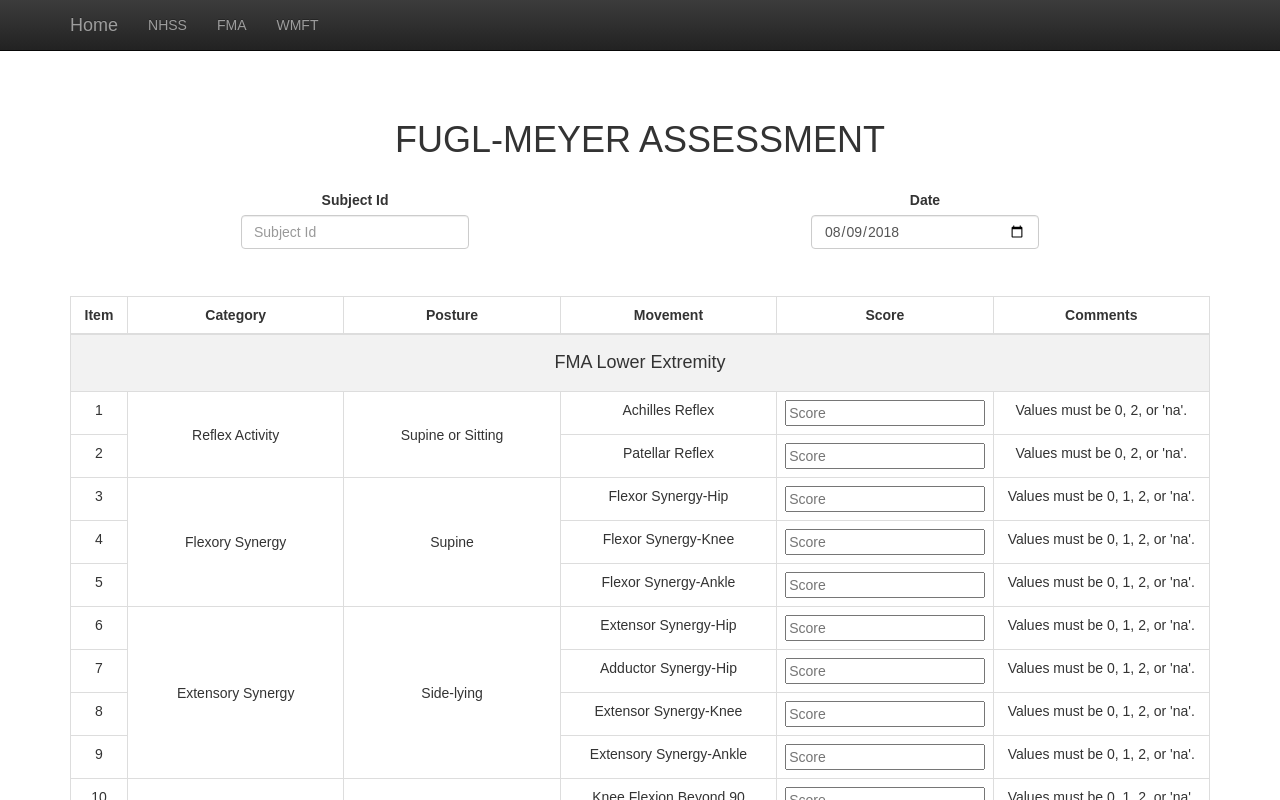
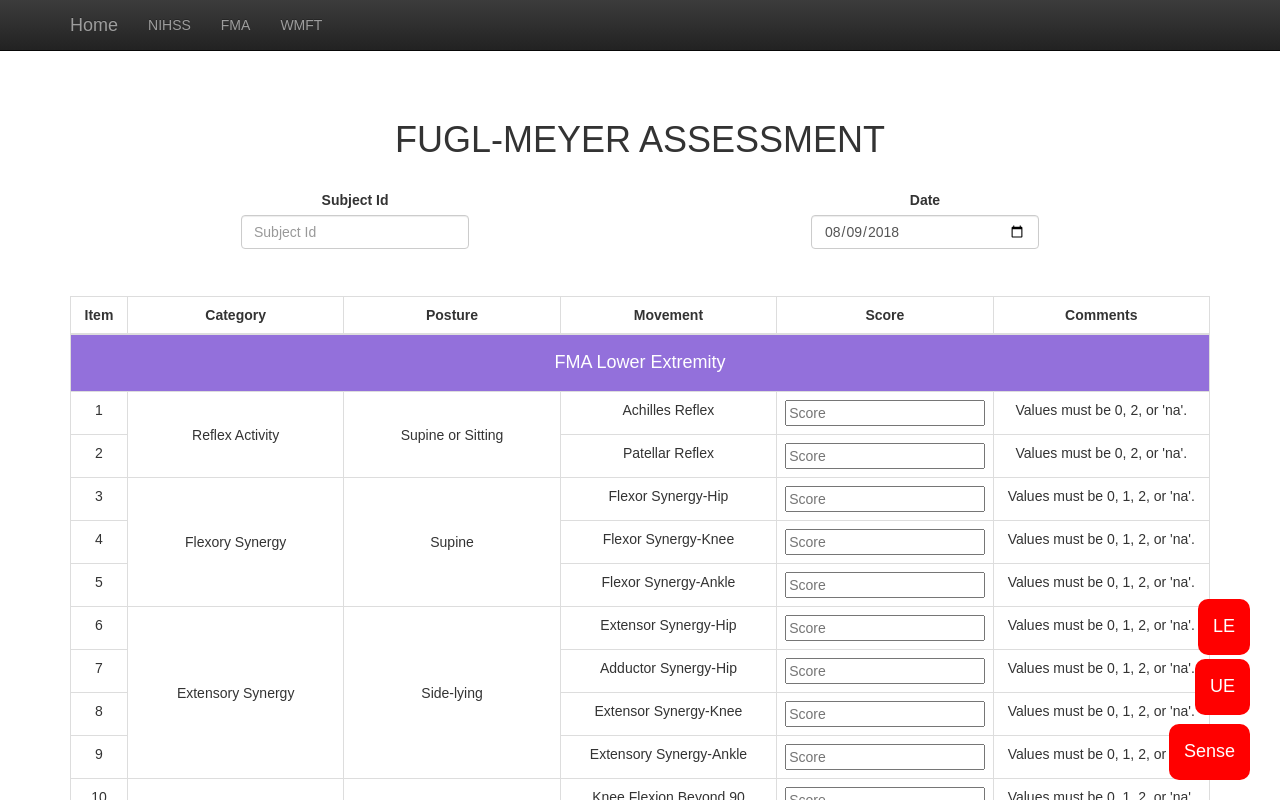
Before and after one commit to npnl/ScoreAssesmentWebForms, a React (Create React App) app: page /ScoreAssessmentWebForms/FmaInputForm in a window 1280 px wide. Shown: the top 800 px of the page. Built offline with nearby package versions, Linux system fonts and the light colour scheme.

Commit message:
Add navigational buttons and smooth scrolling

```diff
--- a/package.json
+++ b/package.json
@@ -6,6 +6,7 @@
   "dependencies": {
     "bootstrap": "^3.3.7",
     "react": "^16.4.2",
+    "react-anchor-link-smooth-scroll": "^1.0.11",
     "react-bootstrap": "^0.32.1",
     "react-csv": "^1.0.14",
     "react-dom": "^16.4.2",
--- a/src/App.js
+++ b/src/App.js
@@ -22,7 +22,7 @@ class App extends Component {
 								</div>
 								<div id="navbar" className="collapse navbar-collapse">
 									<ul className="nav navbar-nav">
-										<li><Link to="/NhssInputForm">NHSS</Link></li>
+										<li><Link to="/NhssInputForm">NIHSS</Link></li>
 										<li><Link to="/FmaInputForm">FMA</Link></li>
 										{/* <li><Link to="/FmaUeInputForm">FMA UE</Link></li> */}
 										{/* <li><Link to="/FmaSenseInputForm">FMA Sense</Link></li> */}
--- a/src/components/FmaFormRow.js
+++ b/src/components/FmaFormRow.js
@@ -14,7 +14,8 @@ class FmaFormRow extends React.Component {
 			score_range: props.data.score_range,
 			comments: props.data.comments,
 			separator: props.data.separator,
-			rowspan: props.data.rowspan
+			rowspan: props.data.rowspan,
+			row_id: props.data.row_id
 		};
 
 		this.handleChange = this.handleChange.bind(this);
@@ -33,7 +34,7 @@ class FmaFormRow extends React.Component {
 		if (this.state.separator === true) {
 			row = (
 				<tr>
-					<td className="separator" colSpan={6}><h4>{this.state.category}</h4></td>
+					<td className="separator" id={this.state.row_id} colSpan={6}><h4>{this.state.category}</h4></td>
 				</tr>
 			);
 		}
--- a/src/components/FmaInputForm.js
+++ b/src/components/FmaInputForm.js
@@ -1,5 +1,7 @@
 // FmaInputForm.js
 import React from 'react';
+import ReactDOM from 'react-dom'
+import AnchorLink from 'react-anchor-link-smooth-scroll'
 import FmaFormRow from './FmaFormRow'
 import DownloadCSV from './DownloadCSV'
 
@@ -150,6 +152,10 @@ class FmaInputForm extends React.Component {
 
 		return(
 			<div className="container" style={{marginTop: 100 + 'px'}}>
+				<AnchorLink offset='0' href="#LE" id="btn-LE" title="LE">LE</AnchorLink>
+				<AnchorLink offset='0' href="#UE" id="btn-UE" title="UE">UE</AnchorLink>
+				<AnchorLink offset='0' href="#Sense" id="btn-Sense" title="Sense">Sense</AnchorLink>
+
 				<div className="form-title">
 					<h1>FUGL-MEYER ASSESSMENT {this.props.extremity}</h1>
 				</div>
--- a/src/components/Home.js
+++ b/src/components/Home.js
@@ -14,7 +14,7 @@ class Home extends React.Component {
 		return(
 			<div className="main-container">
 				<h1>Select a form type.</h1>
-				<h2><Link to="/NhssInputForm">NHSS</Link></h2>
+				<h2><Link to="/NhssInputForm">NIHSS</Link></h2>
 				<h2><Link to="/FmaInputForm">FMA</Link></h2>
 				<h2><Link to="/WmftInputForm">WMFT</Link></h2>
 			</div>);
--- a/src/components/NhssInputForm.js
+++ b/src/components/NhssInputForm.js
@@ -111,7 +111,7 @@ class NhssInputForm extends React.Component {
 		return(
 			<div className="container" style={{marginTop: 100 + 'px'}}>
 				<div className="form-title">
-					<h1>Wolf Motor Function Task</h1>
+					<h1>NIH Stroke Scale</h1>
 				</div>
 				<div className="basic-info">
 					<div className="subject_div">
--- a/src/data/FmaData.js
+++ b/src/data/FmaData.js
@@ -9,6 +9,7 @@ export const getFmaLeData = () => {
 		rowspan: 1,
 		score: '',
 		score_range: [0, 0],
+		row_id: 'LE',
 		comments: {
 			default: ""
 		}
@@ -293,6 +294,7 @@ export const getFmaLeData = () => {
 		rowspan: 1,
 		score: '',
 		score_range: [0, 0],
+		row_id: 'UE',
 		comments: {
 			default: ""
 		}
@@ -838,6 +840,7 @@ export const getFmaUeData = () => {
 		rowspan: 1,
 		score: '',
 		score_range: [0, 0],
+		row_id: 'Sense',
 		comments: {
 			default: ""
 		}
--- a/src/index.css
+++ b/src/index.css
@@ -41,7 +41,8 @@ td input {
 }
 
 .separator {
-	background-color: #f2f2f2;
+	background-color: #9370DB;
+	color: white;
 	font-weight: bold;
 }
 
@@ -65,3 +66,68 @@ td input {
 	pointer-events: none;
     opacity: 0.4;
 }
+
+
+#btn-LE {
+	display: block; /* Hidden by default */
+	position: fixed; /* Fixed/sticky position */
+	bottom: 20px; /* Place the button at the bottom of the page */
+	right: 30px; /* Place the button 30px from the right */
+	z-index: 99; /* Make sure it does not overlap */
+	border: none; /* Remove borders */
+	outline: none; /* Remove outline */
+	background-color: red; /* Set a background color */
+	color: white; /* Text color */
+	cursor: pointer; /* Add a mouse pointer on hover */
+	padding: 15px; /* Some padding */
+	margin-bottom: 125px;
+	border-radius: 10px; /* Rounded corners */
+	font-size: 18px; /* Increase font size */
+}
+
+#btn-LE:hover {
+	background-color: #555; /* Add a dark-grey background on hover */
+}
+
+
+#btn-UE {
+	display: block; /* Hidden by default */
+	position: fixed; /* Fixed/sticky position */
+	bottom: 20px; /* Place the button at the bottom of the page */
+	right: 30px; /* Place the button 30px from the right */
+	z-index: 99; /* Make sure it does not overlap */
+	border: none; /* Remove borders */
+	outline: none; /* Remove outline */
+	background-color: red; /* Set a background color */
+	color: white; /* Text color */
+	cursor: pointer; /* Add a mouse pointer on hover */
+	padding: 15px; /* Some padding */
+	margin-bottom: 65px;
+	border-radius: 10px; /* Rounded corners */
+	font-size: 18px; /* Increase font size */
+}
+
+#btn-UE:hover {
+	background-color: #555; /* Add a dark-grey background on hover */
+}
+
+
+#btn-Sense {
+	display: block; /* Hidden by default */
+	position: fixed; /* Fixed/sticky position */
+	bottom: 20px; /* Place the button at the bottom of the page */
+	right: 30px; /* Place the button 30px from the right */
+	z-index: 99; /* Make sure it does not overlap */
+	border: none; /* Remove borders */
+	outline: none; /* Remove outline */
+	background-color: red; /* Set a background color */
+	color: white; /* Text color */
+	cursor: pointer; /* Add a mouse pointer on hover */
+	padding: 15px; /* Some padding */
+	border-radius: 10px; /* Rounded corners */
+	font-size: 18px; /* Increase font size */
+}
+
+#btn-Sense:hover {
+	background-color: #555; /* Add a dark-grey background on hover */
+}
```
Also changed, not shown: 1 other file (tests, documents, lock files or other folders).
